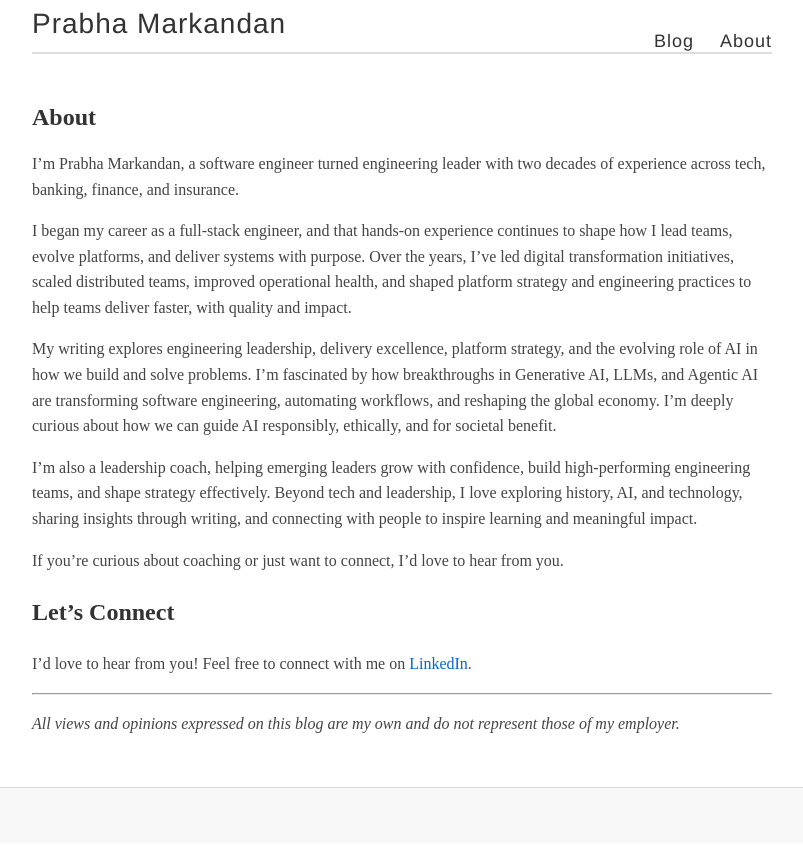
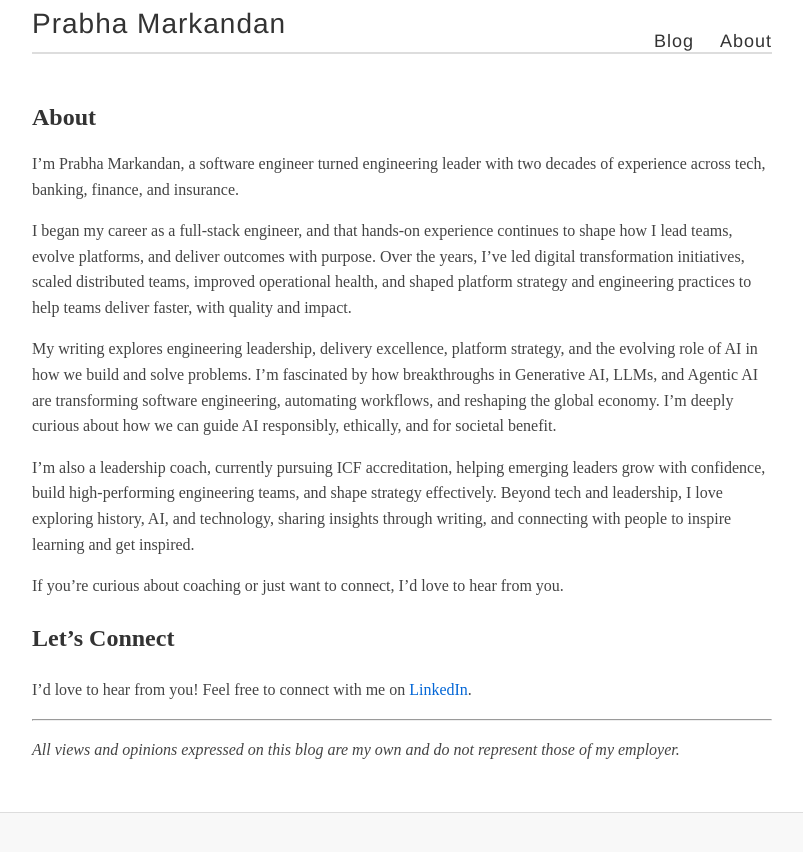
Before and after one commit to prabhamarkandan/prabhamarkandan.github.io, a Jekyll site: the page built from about.md, in a window 1280 px wide. Shown: the top 852 px of the page, without its empty margins (238-1041 px from the left). Built offline with Jekyll 4.4.1, drawn with Linux system fonts in a browser that asks for light colours.

Commit message:
Refine About page: focus on outcomes, add ICF accreditation, improve inspiration language

```diff
--- a/about.md
+++ b/about.md
@@ -6,11 +6,11 @@ permalink: /about/
 
 I'm Prabha Markandan, a software engineer turned engineering leader with two decades of experience across tech, banking, finance, and insurance.
 
-I began my career as a full-stack engineer, and that hands-on experience continues to shape how I lead teams, evolve platforms, and deliver systems with purpose. Over the years, I've led digital transformation initiatives, scaled distributed teams, improved operational health, and shaped platform strategy and engineering practices to help teams deliver faster, with quality and impact.
+I began my career as a full-stack engineer, and that hands-on experience continues to shape how I lead teams, evolve platforms, and deliver outcomes with purpose. Over the years, I've led digital transformation initiatives, scaled distributed teams, improved operational health, and shaped platform strategy and engineering practices to help teams deliver faster, with quality and impact.
 
 My writing explores engineering leadership, delivery excellence, platform strategy, and the evolving role of AI in how we build and solve problems. I'm fascinated by how breakthroughs in Generative AI, LLMs, and Agentic AI are transforming software engineering, automating workflows, and reshaping the global economy. I'm deeply curious about how we can guide AI responsibly, ethically, and for societal benefit.
 
-I'm also a leadership coach, helping emerging leaders grow with confidence, build high-performing engineering teams, and shape strategy effectively. Beyond tech and leadership, I love exploring history, AI, and technology, sharing insights through writing, and connecting with people to inspire learning and meaningful impact.
+I'm also a leadership coach, currently pursuing ICF accreditation, helping emerging leaders grow with confidence, build high-performing engineering teams, and shape strategy effectively. Beyond tech and leadership, I love exploring history, AI, and technology, sharing insights through writing, and connecting with people to inspire learning and get inspired.
 
 If you're curious about coaching or just want to connect, I'd love to hear from you.
 
```
